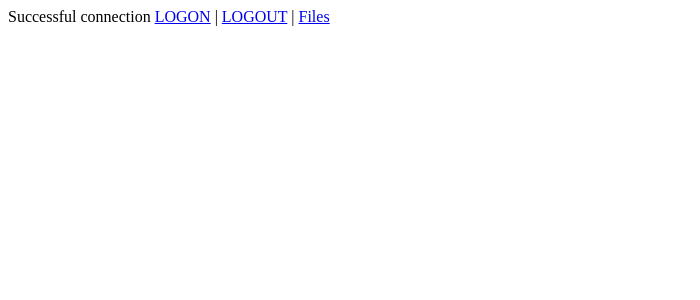
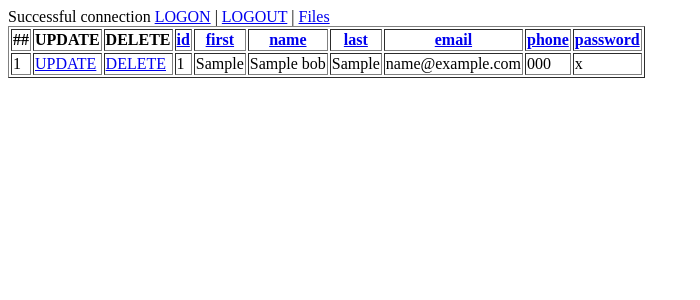
Before and after one commit to adamlacue/seemus64, a PHP site: page /index.php in a window 1280 px wide. Shown: the top 300 px of the page, without its empty margins (0-700 px from the left). Run offline with PHP 8.4, Linux system fonts and the light colour scheme; tables that the repository leaves empty or names only in its code hold one stand-in row (values such as "Sample post").

Commit message:
added crud app

```diff
--- a/index.php
+++ b/index.php
@@ -186,6 +186,25 @@ if(isset($_REQUEST["activity"])) {
 
 
 
+            case "CREATE":
+              // C of Crud
+              //Insert (SQL Language) Data!
+              //echo $activity . " in INSERT section";
+              ?>
+              <form action="index.php">
+                <input type="hidden" name="activity" value="CREATE-PROCESS">
+                <input type="text" name="FirstName" placeholder="FirstName"><br>
+                <input type="text" name="LastName" placeholder="LastName"><br>
+                <input type="text" name="Email" placeholder="Email"><br>
+                <input type="text" name="Phone" placeholder="Phone"><br>
+                <input type="submit" value="GO!"><br>
+              </form>
+              <?php
+              // Going to add forms to INSERT/CREATE new data in the DB
+              // Have those forms submit with content to add to the DB
+
+            break;
+
             case "UPDATE-FORM":
               // U of crUd
               //Show forms for update!
@@ -212,8 +231,8 @@ if(isset($_REQUEST["activity"])) {
                 <?php
                 }
               }
+              break;
 
-            break;
 
             case "CREATE-PROCESS":
               //echo $activity . " in INSERT Processing section";
@@ -229,27 +248,31 @@ if(isset($_REQUEST["activity"])) {
                 echo "INSERTED: " . $conn->lastInsertId() . "<BR><BR>";
               }
               //echo "<BR>".$sql."<BR>";
+              //break; //no break needed so we show the records again
 
-            break;
+            case "UPDATE-PROCESS":
+              // U of crUd
+              //Update actual Data!
+              //echo $activity . " in UPDATE-PROCESS section";
 
-            case "CREATE":
-                    // C of Crud
-                    //Insert (SQL Language) Data!
-                    //echo $activity . " in INSERT section";
-                    ?>
-                    <form action="index.php">
-                      <input type="hidden" name="activity" value="CREATE-PROCESS">
-                      <input type="text" name="FirstName" placeholder="FirstName"><br>
-                      <input type="text" name="LastName" placeholder="LastName"><br>
-                      <input type="text" name="Email" placeholder="Email"><br>
-                      <input type="text" name="Phone" placeholder="Phone"><br>
-                      <input type="submit" value="GO!"><br>
-                    </form>
-                    <?php
+              $FirstName = formRequest("FirstName");
+              $LastName = formRequest("LastName");
+              $Email = formRequest("Email");
+              $Phone = formRequest("Phone");
 
+            if($activity=="UPDATE-PROCESS") {
+              $sql = "UPDATE `tbPeople_Bob`
+                      SET `First Name`='" . $FirstName . "',
+                          `Last Name`='" . $LastName . "',
+                          `Email`='" . $Email . "',
+                          `Phone`='" . $Phone . "'
+                      WHERE id = " . formRequest("id");
+              $conn->exec($sql);
+              echo "UPDATED: " . formRequest("id") . "<BR>";
 
-            break;
-
+            }
+            //  echo "<BR>".$sql."<BR>";
+              //break; // no Break to show the list again below!
 
             case "DELETE-PROCESS":
               //D of cruD
@@ -263,10 +286,53 @@ if(isset($_REQUEST["activity"])) {
             }
 
 
-     default:
-                //RUN DEFAULT or READ always if blank or READ
+     default://RUN DEFAULT or READ always if blank or READ
+     $sql = "SELECT * FROM `tbPeople_Bob`";
+     $order=formRequest("order");
+     if($order!=""){
+       $sql = $sql . "ORDER BY $order";
+     }
+     $stmt = $conn->prepare($sql);
+     $stmt->execute();
+     $result = $stmt->setFetchMode(PDO::FETCH_ASSOC);
 
+     // Check if $result has anything in it or not (Returns a FALSE if no data in there).
+     if($result) {
+       echo "<table border=1>";   // Start Table
+       $firstRowPrinted = false;
+       $i=1;
+       while ($row = $stmt->fetch(PDO::FETCH_ASSOC)) {
+         if($firstRowPrinted == false) {
+           echo "<tr>";               // Start HEADER Row
+           echo "<th>##</th>";
+           echo "<th>UPDATE</th>";
+           echo "<th>DELETE</th>";
+           foreach($row as $col_name => $val) {
+             if($order == "`$col_name`") {
+               echo "<th><a href=\"index.php?order=`$col_name` DESC\">$col_name</a></th>";
+             } else {
+               echo "<th><a href=\"index.php?order=`$col_name`\">$col_name</a></th>";
              }
+           }
+           echo "</tr>";               // END Header Row
+           $firstRowPrinted = true;
+         }
+         echo "<tr>";               // Start Row
+         echo "<td>" . $i . "</td>";
+         $i=$i+1;
+         echo "<td><a href=\"index.php?activity=UPDATE-FORM&id=" . $row["id"] . "&order=$order\">UPDATE</a></td>";
+echo "<td><a href='index.php?activity=DELETE-PROCESS&id=".$row["id"]."&order=$order'>DELETE</a></td>";
+
+         foreach($row as $col_name => $val) {
+           echo "<td>$val</td>";    // Print Each Field VALUE
+         }
+         echo "</tr>";               // Start Row
+       }
+       echo "</table>";
+     }
+ }
+
+
         ?>
     </body>
 </html>
```
Lines whose indentation alone changed are shown as unchanged.
